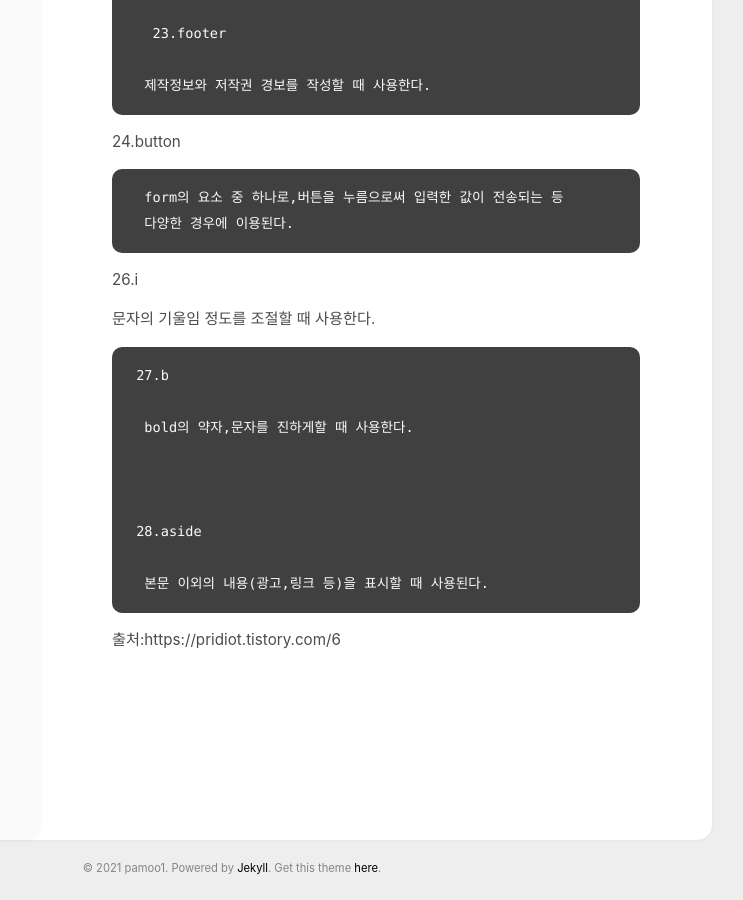
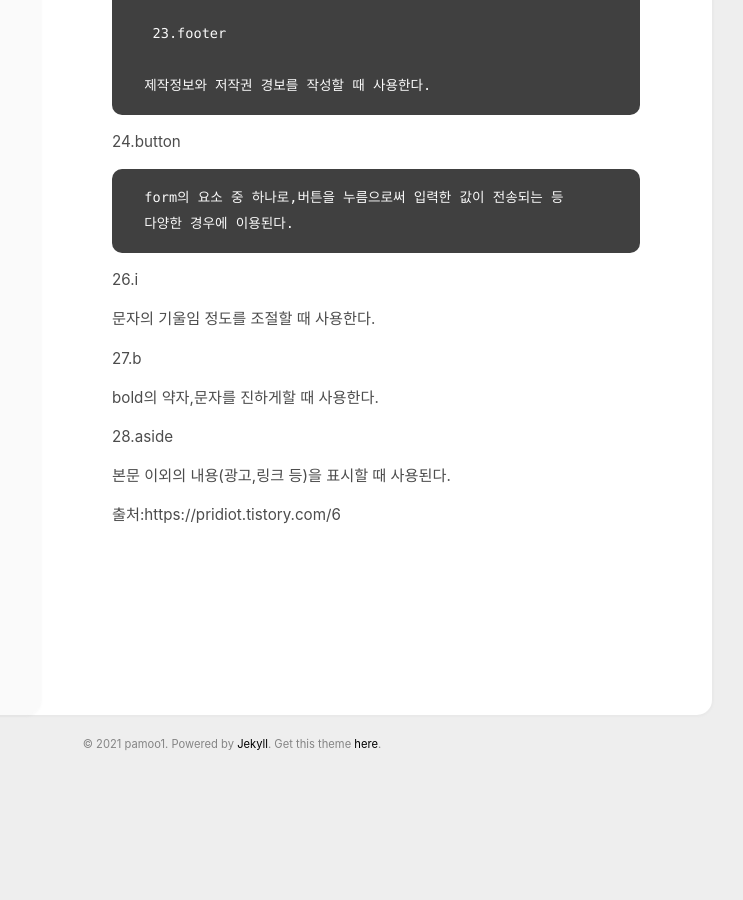
Before and after one commit to pamoo1/bloag, a Jekyll site: the page built from _posts/2021-06-19-java html tag별 정리.md, in a window 1280 px wide and 900 px high, scrolled down 3199 px. Shown: the whole window, without its empty margins (408-1151 px from the left). Built offline with Jekyll 4.4.1, drawn with Linux system fonts in a browser that asks for light colours; after the commit the page ends 3975 px from its top, so only the background shows below that.

```diff
--- a/_posts/2021-06-19-java html tag별 정리.md
+++ b/_posts/2021-06-19-java html tag별 정리.md
@@ -163,19 +163,17 @@ anchor의 약자(?)로,웹페이지를 다른 웹페이지나 외부 사이트
 
 
 
-     27.b
+   27.b
 
-      bold의 약자,문자를 진하게할 때 사용한다.
-
-
-
-     28.aside
-
-      본문 이외의 내용(광고,링크 등)을 표시할 때 사용된다.
+   bold의 약자,문자를 진하게할 때 사용한다.
 
 
 
 
+   28.aside
+
+  본문 이외의 내용(광고,링크 등)을 표시할 때 사용된다.
+
 
 
 출처:https://pridiot.tistory.com/6
```
